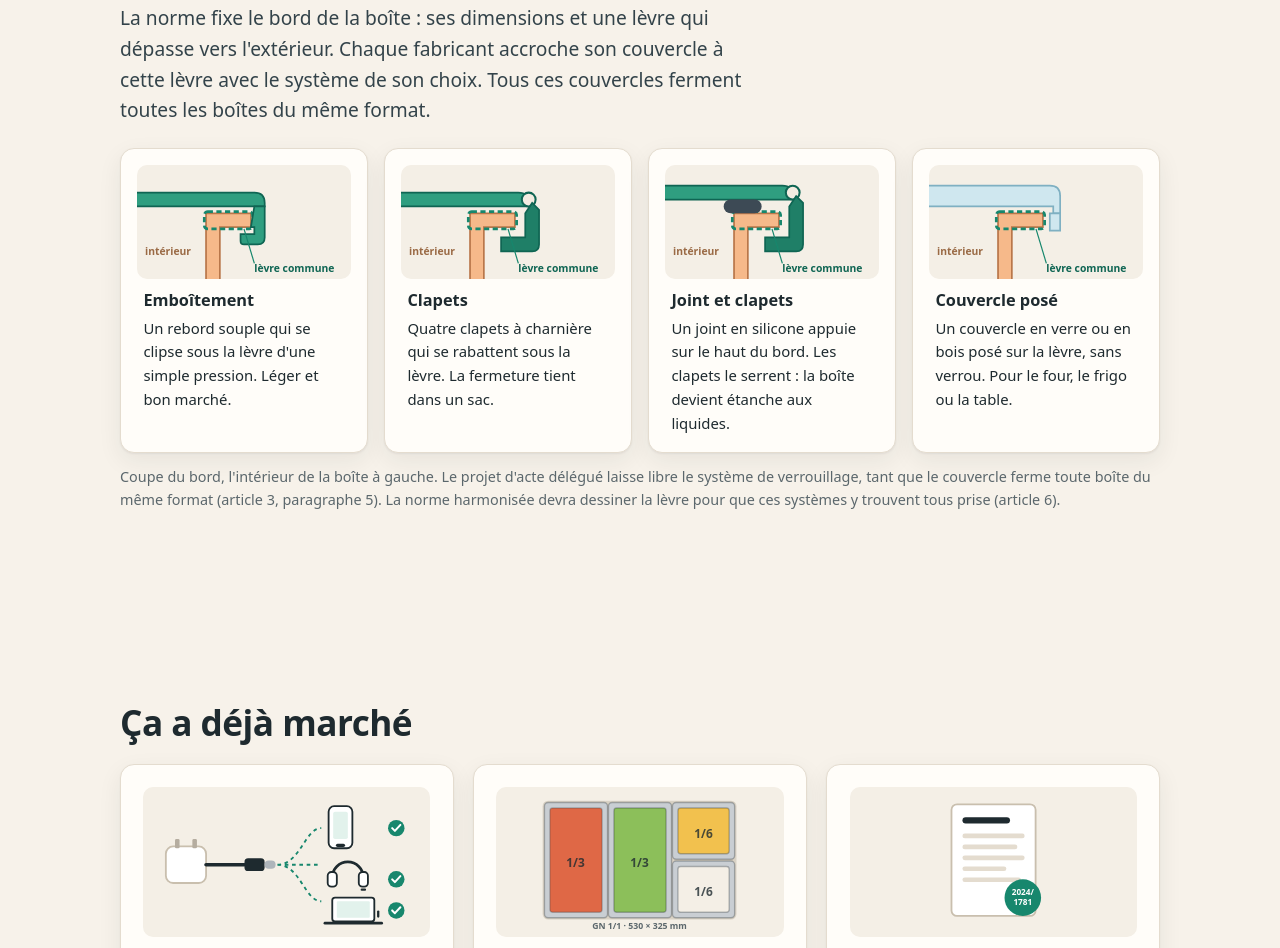
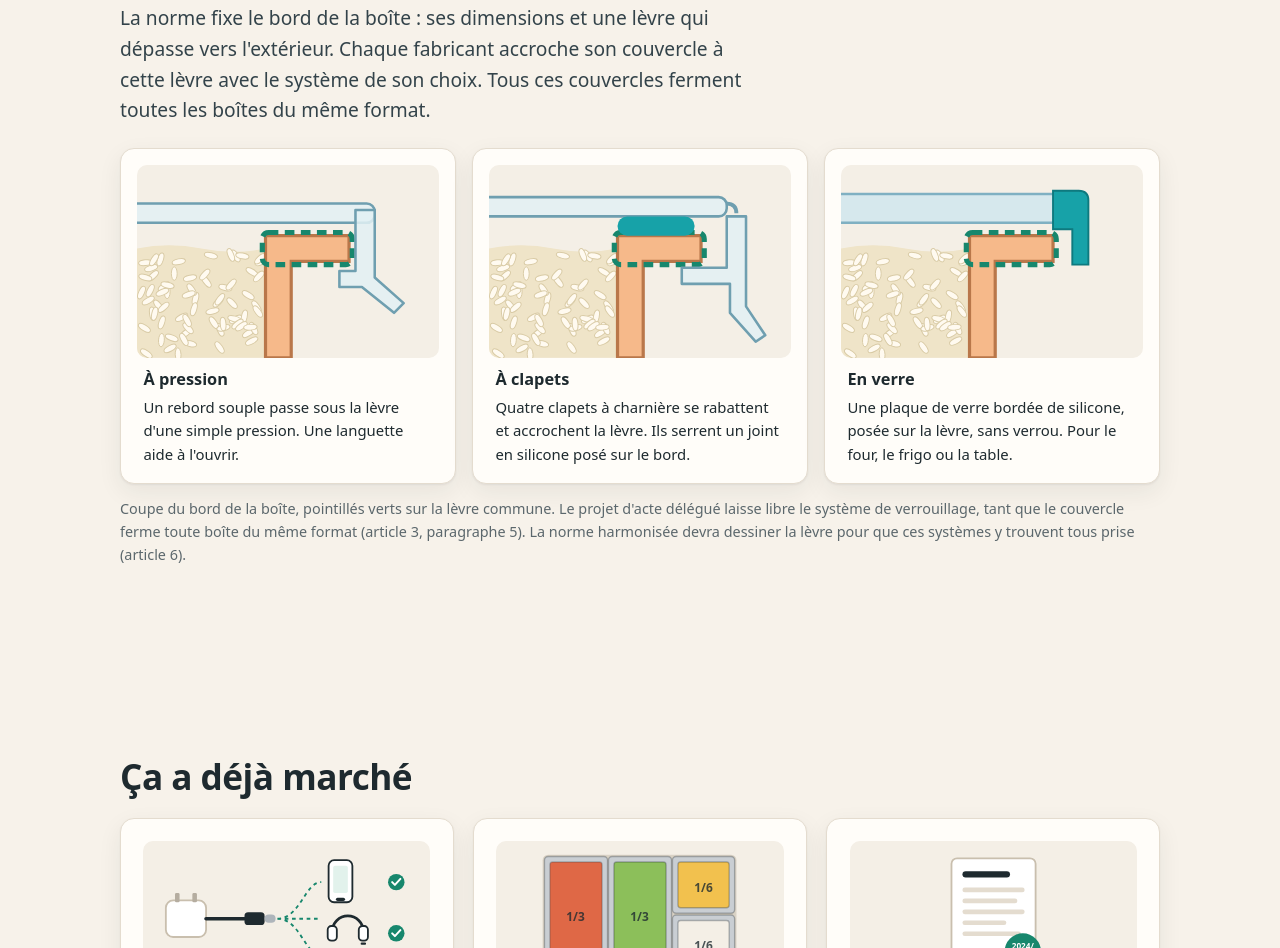
Before and after one commit to pdesainteagathe/couvercles-uniques, a plain HTML site: page index.html in a window 1280 px wide. Shown: the part 3292-4240 px from the top of the page. Drawn offline with Linux system fonts and the light colour scheme.

Commit message:
Closures: rice inside, translucent lids modelled on real clip-lock designs, no labels
Co-Authored-By: Claude Opus 5.5 <noreply@anthropic.com>

```diff
--- a/app.js
+++ b/app.js
@@ -20,12 +20,10 @@ const T = {
     tx_fr: "Lire en français (PDF)", tx_en: "Read in English (PDF)",
     cl_title: "Un bord commun, des fermetures au choix",
     cl_lead: "La norme fixe le bord de la boîte : ses dimensions et une lèvre qui dépasse vers l'extérieur. Chaque fabricant accroche son couvercle à cette lèvre avec le système de son choix. Tous ces couvercles ferment toutes les boîtes du même format.",
-    cl_press_h: "Emboîtement", cl_press: "Un rebord souple qui se clipse sous la lèvre d'une simple pression. Léger et bon marché.",
-    cl_clips_h: "Clapets", cl_clips: "Quatre clapets à charnière qui se rabattent sous la lèvre. La fermeture tient dans un sac.",
-    cl_seal_h: "Joint et clapets", cl_seal: "Un joint en silicone appuie sur le haut du bord. Les clapets le serrent : la boîte devient étanche aux liquides.",
-    cl_rest_h: "Couvercle posé", cl_rest: "Un couvercle en verre ou en bois posé sur la lèvre, sans verrou. Pour le four, le frigo ou la table.",
-    cl_note: "Coupe du bord, l'intérieur de la boîte à gauche. Le projet d'acte délégué laisse libre le système de verrouillage, tant que le couvercle ferme toute boîte du même format (article 3, paragraphe 5). La norme harmonisée devra dessiner la lèvre pour que ces systèmes y trouvent tous prise (article 6).",
-    cl_lip: "lèvre commune", cl_in: "intérieur",
+    cl_press_h: "À pression", cl_press: "Un rebord souple passe sous la lèvre d'une simple pression. Une languette aide à l'ouvrir.",
+    cl_clips_h: "À clapets", cl_clips: "Quatre clapets à charnière se rabattent et accrochent la lèvre. Ils serrent un joint en silicone posé sur le bord.",
+    cl_glass_h: "En verre", cl_glass: "Une plaque de verre bordée de silicone, posée sur la lèvre, sans verrou. Pour le four, le frigo ou la table.",
+    cl_note: "Coupe du bord de la boîte, pointillés verts sur la lèvre commune. Le projet d'acte délégué laisse libre le système de verrouillage, tant que le couvercle ferme toute boîte du même format (article 3, paragraphe 5). La norme harmonisée devra dessiner la lèvre pour que ces systèmes y trouvent tous prise (article 6).",
     nav_problem: "Le problème", nav_texts: "Les textes", nav_idea: "L'idée", nav_height: "Tous les volumes", nav_survey: "Votre avis",
     eyebrow: "Proposition citoyenne européenne",
     hero_title: "Le bon couvercle, sur n'importe quelle boîte.",
@@ -98,12 +96,10 @@ const T = {
     tx_fr: "Lire en français (PDF)", tx_en: "Read in English (PDF)",
     cl_title: "A common rim, a choice of closures",
     cl_lead: "The standard sets the rim of the box: its dimensions and a lip that sticks out. Each manufacturer attaches its lid to that lip with the system of its choice. All these lids close every box of the same format.",
-    cl_press_h: "Press-fit", cl_press: "A flexible skirt that snaps under the lip with a simple press. Light and cheap.",
-    cl_clips_h: "Clips", cl_clips: "Four hinged clips that fold under the lip. The lid holds in a bag.",
-    cl_seal_h: "Seal and clips", cl_seal: "A silicone seal presses on the top of the rim. The clips squeeze it: the box becomes leak-proof.",
-    cl_rest_h: "Resting lid", cl_rest: "A glass or wooden lid resting on the lip, with no lock. For the oven, the fridge or the table.",
-    cl_note: "Cross-section of the rim, inside of the box on the left. The draft delegated act leaves the locking system free, as long as the lid closes any box of the same format (Article 3(5)). The harmonised standard will have to shape the lip so that all these systems can grip it (Article 6).",
-    cl_lip: "common lip", cl_in: "inside",
+    cl_press_h: "Press-on", cl_press: "A flexible skirt slips under the lip with a simple press. A tab helps to open it.",
+    cl_clips_h: "Clip-lock", cl_clips: "Four hinged clips fold down and catch the lip. They press a silicone seal onto the rim.",
+    cl_glass_h: "Glass", cl_glass: "A glass plate with a silicone edge, resting on the lip, with no lock. For the oven, the fridge or the table.",
+    cl_note: "Cross-section of the rim, common lip in green dashes. The draft delegated act leaves the locking system free, as long as the lid closes any box of the same format (Article 3(5)). The harmonised standard will have to shape the lip so that all these systems can grip it (Article 6).",
     nav_problem: "The problem", nav_texts: "The texts", nav_idea: "The idea", nav_height: "Every size", nav_survey: "Your view",
     eyebrow: "A citizen proposal for Europe",
     hero_title: "The right lid, on any box.",
@@ -496,22 +492,32 @@ function renderFigures() {
 
 /* ---------- Fermetures : coupes du bord ---------- */
 // Paroi de la boîte (x 70 à 78) terminée par la lèvre commune (x 78 à 96, y 62 à 70), en tirets verts.
+// Côté intérieur (à gauche), du riz. Couvercles en plastique translucide, comme les modèles du commerce.
+const RICE = (() => {
+  let s = "", seed = 11; const rnd = () => (seed = (seed * 9301 + 49297) % 233280) / 233280;
+  for (let i = 0; i < 70; i++) {
+    const x = 31 + rnd() * 38, y = 67 + rnd() * 33, a = Math.round(rnd() * 180);
+    s += `<ellipse cx="${R1(x)}" cy="${R1(y)}" rx="2.1" ry=".9" transform="rotate(${a} ${R1(x)} ${R1(y)})" class="cl-grain"/>`;
+  }
+  return `<path d="M30 66 Q40 64 50 66 T70 66 V100 H30 Z" class="cl-rice"/>${s}`;
+})();
 function closureSVG(kind) {
-  const wall = `<path d="M70 140 V62 H96 V70 H78 V140 Z" class="cl-box"/>
-    <rect x="69" y="61" width="28" height="10" rx="2" class="cl-lip"/>
-    <text x="48" y="86" class="cl-lab mid">${t("cl_in")}</text>`;
-  const label = `<path d="M92 71 L98 91" class="cl-lead"/><text x="98" y="96" class="cl-lab">${t("cl_lip")}</text>`;
-  const plate = (y, cls = "cl-lid") => `<path d="M0 ${y} H98 q6 0 6 6 V${y + 8} H0 Z" class="${cls}"/>`;
+  const box = `${RICE}<path d="M70 100 V62 H96 V70 H78 V100 Z" class="cl-box"/>
+    <rect x="69" y="61" width="28" height="10" rx="2" class="cl-lip"/>`;
+  const lidPlate = (y, h = 6) => `<rect x="20" y="${y}" width="84" height="${h}" rx="2.5" class="cl-lid"/>`;
   let lid = "";
-  if (kind === "press") lid = plate(50) + `<path d="M98 58 h6 V76 q0 4 -4 4 H92 q-2 0 -2 -2 V74 h8 V70 h-2 Z" class="cl-lid"/>`;
-  if (kind === "clips" || kind === "seal") {
-    const y = kind === "seal" ? 46 : 50;
-    lid = plate(y) + `<circle cx="104" cy="${y + 4}" r="4" class="cl-hinge"/>
-      <path d="M106 ${y + 6} L110 ${y + 10} V80 q0 4 -4 4 H88 V76 h14 V${y + 12} Z" class="cl-clip"/>`;
-    if (kind === "seal") lid += `<rect x="64" y="54" width="22" height="8" rx="4" class="cl-seal"/>`;
-  }
-  if (kind === "rest") lid = `<path d="M0 46 H100 q6 0 6 6 V62 h-4 V58 H0 Z" class="cl-glass"/><path d="M100 62 h6 v10 h-6 z" class="cl-glass"/>`;
-  return wall + lid + label;
+  if (kind === "press") lid = lidPlate(52) +
+    // rebord souple : descend sur la lèvre, bourrelet qui passe dessous, languette pour l'ouvrir
+    `<path d="M98 54 h6 V75 l9 8 -3 3 -10 -8 h-7 v-5 h5 V54 Z" class="cl-lid"/>`;
+  if (kind === "clips") lid = lidPlate(50) +
+    `<rect x="70" y="56" width="24" height="6" rx="3" class="cl-seal"/>` +
+    // charnière fine au bord du couvercle, clapet avec crochet sous la lèvre et ergot de préhension
+    `<path d="M104 52 q3 0 3 3" class="cl-hinge"/>
+     <path d="M104 56 h6 V84 l6 9 -3 2 -8 -9 V77 H90 v-5 h14 Z" class="cl-clip"/>`;
+  if (kind === "glass") lid = `<rect x="20" y="49" width="82" height="9" rx="2" class="cl-glass"/>` +
+    // bordure en silicone qui coiffe la lèvre, sans verrou
+    `<path d="M96 48 h8 q3 0 3 3 V71 h-5 V60 H96 Z" class="cl-band"/>`;
+  return box + lid;
 }
 function renderClosures() { document.querySelectorAll(".cl-ill").forEach(s => { s.innerHTML = closureSVG(s.dataset.cl); }); }
 
--- a/index.html
+++ b/index.html
@@ -145,11 +145,11 @@
   <h2 data-i18n="cl_title">Un bord commun, des fermetures au choix</h2>
   <p class="lead" data-i18n="cl_lead"></p>
   <div class="cl-cards">
-    <figure class="cl-card"><svg class="cl-ill" data-cl="press" viewBox="30 34 124 66" role="img"></svg><figcaption><b data-i18n="cl_press_h"></b><span data-i18n="cl_press"></span></figcaption></figure>
-    <figure class="cl-card"><svg class="cl-ill" data-cl="clips" viewBox="30 34 124 66" role="img"></svg><figcaption><b data-i18n="cl_clips_h"></b><span data-i18n="cl_clips"></span></figcaption></figure>
-    <figure class="cl-card"><svg class="cl-ill" data-cl="seal" viewBox="30 34 124 66" role="img"></svg><figcaption><b data-i18n="cl_seal_h"></b><span data-i18n="cl_seal"></span></figcaption></figure>
-    <figure class="cl-card"><svg class="cl-ill" data-cl="rest" viewBox="30 34 124 66" role="img"></svg><figcaption><b data-i18n="cl_rest_h"></b><span data-i18n="cl_rest"></span></figcaption></figure>
+    <figure class="cl-card"><svg class="cl-ill" data-cl="press" viewBox="30 40 94 60" role="img"></svg><figcaption><b data-i18n="cl_press_h"></b><span data-i18n="cl_press"></span></figcaption></figure>
+    <figure class="cl-card"><svg class="cl-ill" data-cl="clips" viewBox="30 40 94 60" role="img"></svg><figcaption><b data-i18n="cl_clips_h"></b><span data-i18n="cl_clips"></span></figcaption></figure>
+    <figure class="cl-card"><svg class="cl-ill" data-cl="glass" viewBox="30 40 94 60" role="img"></svg><figcaption><b data-i18n="cl_glass_h"></b><span data-i18n="cl_glass"></span></figcaption></figure>
   </div>
+
   <p class="note" data-i18n="cl_note"></p>
 </section>
 
--- a/style.css
+++ b/style.css
@@ -219,20 +219,18 @@ input[type=range] { width: 100%; accent-color: var(--teal); height: 28px; }
 .hranges li { padding: .1rem 0; }
 .hranges li.on { color: var(--teal-dark); font-weight: 700; }
 
-.cl-cards { display: grid; grid-template-columns: repeat(4, 1fr); gap: 1rem; margin: 1.4rem 0 .8rem; }
-@media (max-width: 900px) { .cl-cards { grid-template-columns: repeat(2, 1fr); } }
+.cl-cards { display: grid; grid-template-columns: repeat(3, 1fr); gap: 1rem; margin: 1.4rem 0 .8rem; }
+@media (max-width: 760px) { .cl-cards { grid-template-columns: 1fr; } }
 .cl-card { margin: 0; background: var(--paper); border: 1px solid var(--line); border-radius: var(--radius); padding: 1rem; box-shadow: var(--shadow); }
 .cl-card figcaption { font-size: .93rem; display: block; }
 .cl-card figcaption b { display: block; margin: .5rem 0 .2rem; font-size: 1.02rem; }
 .cl-ill { width: 100%; height: auto; display: block; background: #f4efe6; border-radius: 10px; }
 .cl-box { fill: #f6b98a; stroke: #b9774a; stroke-width: 1; }
 .cl-lip { fill: none; stroke: var(--teal); stroke-width: 1.6; stroke-dasharray: 3 2; }
-.cl-lid { fill: #2f9e80; stroke: #0f6553; stroke-width: 1; }
-.cl-clip { fill: #1f7f67; stroke: #0f6553; stroke-width: 1; }
-.cl-hinge { fill: #f3ece1; stroke: #0f6553; stroke-width: 1.2; }
-.cl-seal { fill: #3d4a55; }
-.cl-glass { fill: #cfe7ef; stroke: #7fb0c2; stroke-width: 1; }
-.cl-lab { font-size: 6px; font-weight: 700; fill: #0f6553; }
-.cl-lab.mid { fill: #9a6a45; text-anchor: middle; }
-.cl-lab.mid2 { text-anchor: middle; }
-.cl-lead { stroke: var(--teal); stroke-width: .7; }
+.cl-lid, .cl-clip { fill: #e3f1f5; fill-opacity: .85; stroke: #6f9fb0; stroke-width: .8; stroke-linejoin: round; }
+.cl-hinge { fill: none; stroke: #6f9fb0; stroke-width: 1.2; }
+.cl-seal { fill: #17a2a8; }
+.cl-glass { fill: #cfe7ef; fill-opacity: .8; stroke: #7fb0c2; stroke-width: .8; }
+.cl-band { fill: #17a2a8; stroke: #0e7a7f; stroke-width: .6; }
+.cl-rice { fill: #efe4c8; }
+.cl-grain { fill: #fffaf0; stroke: #d9cba6; stroke-width: .3; }
```
